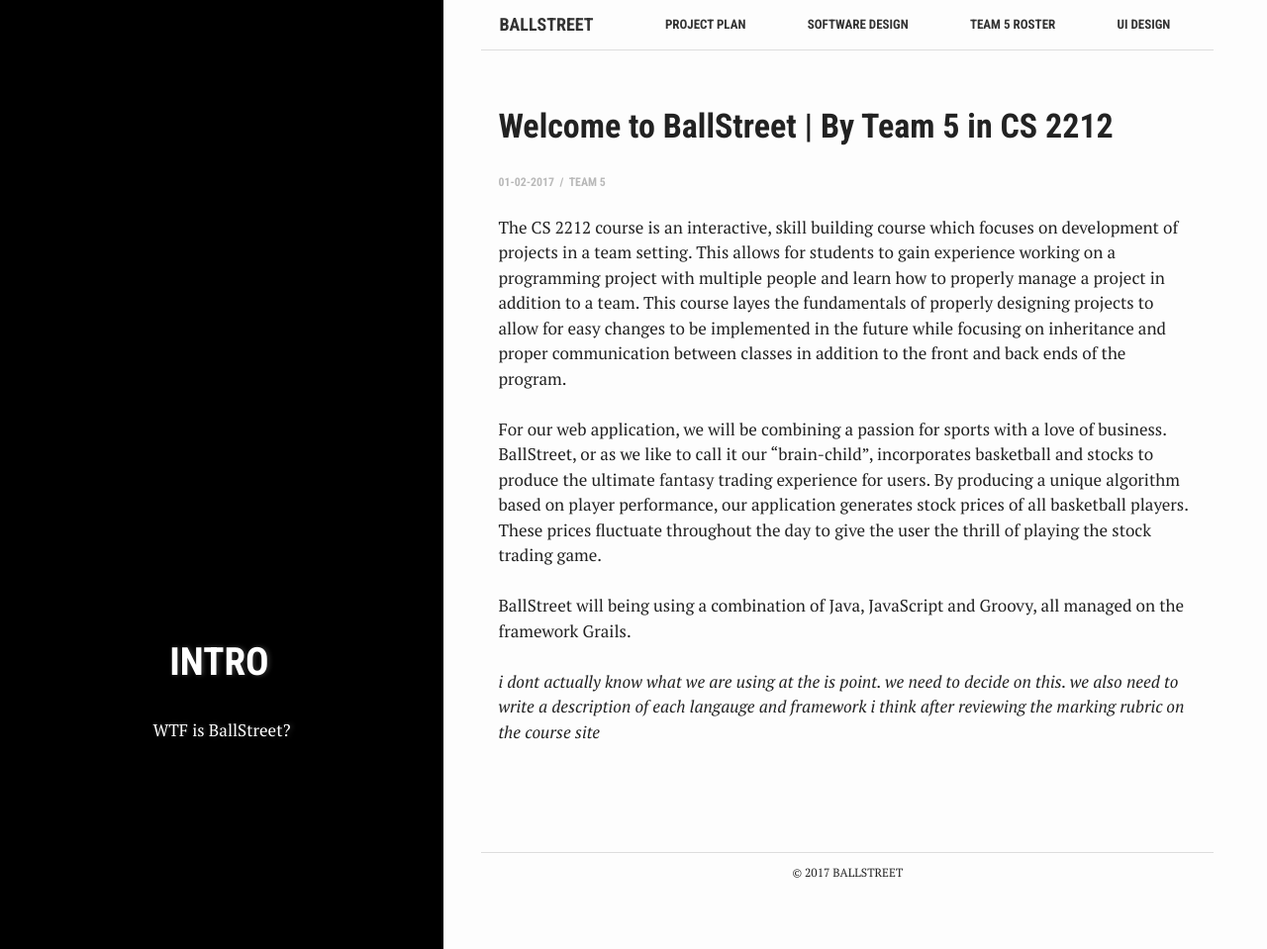
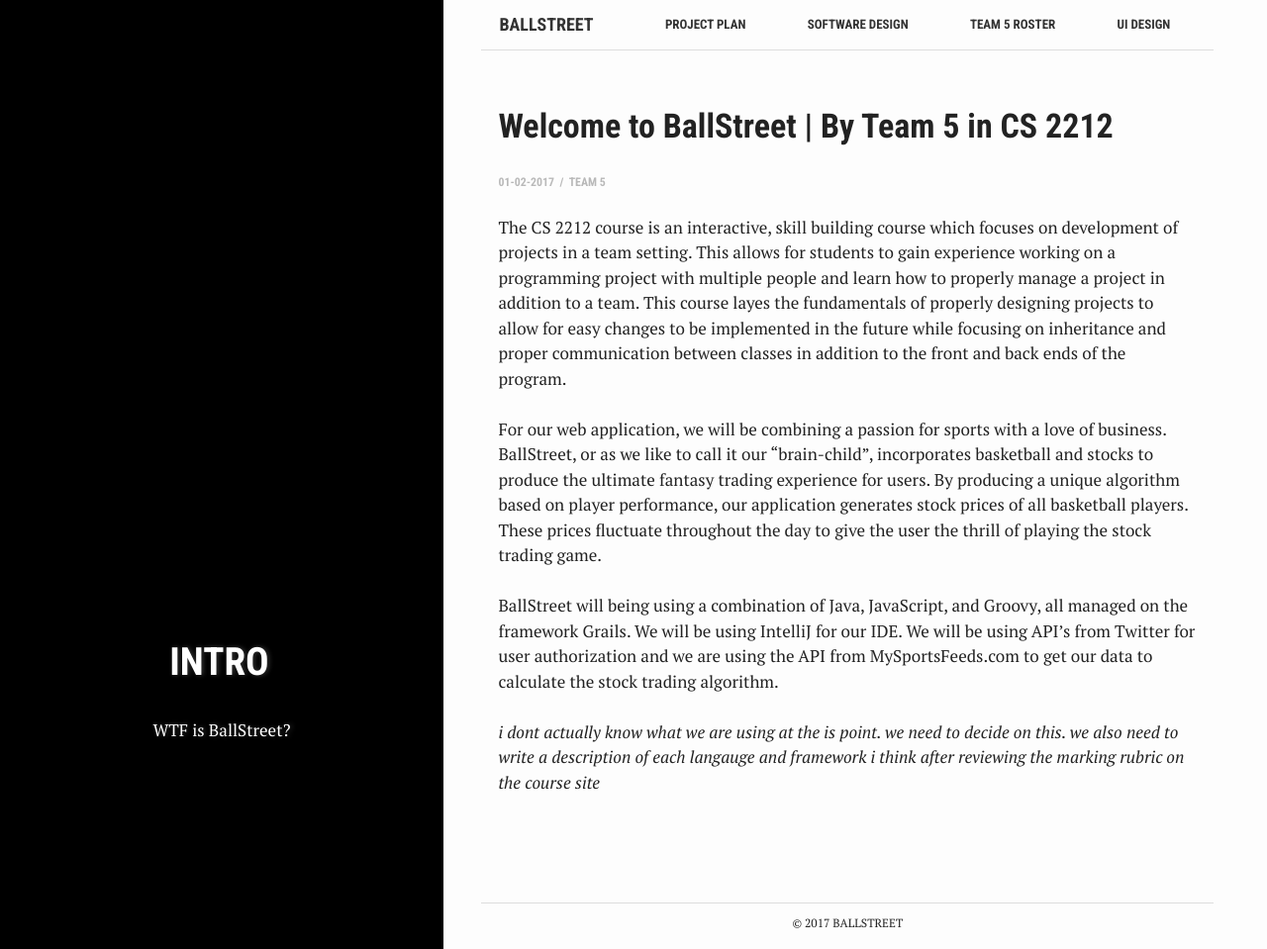
Before and after one commit to ufrauq/Ball-Street, a Jekyll site: the page built from _posts/2017-02-01-Welcome-to-Team-5.md, in a window 1280 px wide and 959 px high. Shown: the whole window at 99% size. Built offline with Jekyll 4.4.1, drawn with Linux system fonts in a browser that asks for light colours.

Commit message:
Update 2017-02-01-Welcome-to-Team-5.md

```diff
--- a/_posts/2017-02-01-Welcome-to-Team-5.md
+++ b/_posts/2017-02-01-Welcome-to-Team-5.md
@@ -13,6 +13,6 @@ The CS 2212 course is an interactive, skill building course which focuses on dev
 <br><br>
 For our web application, we will be combining a passion for sports with a love of business. BallStreet, or as we like to call it our “brain-child”, incorporates basketball and stocks to produce the ultimate fantasy trading experience for users. By producing a unique algorithm based on player performance, our application generates stock prices of all basketball players. These prices fluctuate throughout the day to give the user the thrill of playing the stock trading game.
 <br><br>
-BallStreet will being using a combination of Java, JavaScript and Groovy, all managed on the framework Grails.
+BallStreet will being using a combination of Java, JavaScript, and Groovy, all managed on the framework Grails. We will be using IntelliJ for our IDE. We will be using API's from Twitter for user authorization and we are using the API from MySportsFeeds.com to get our data to calculate the stock trading algorithm.
 <br><br>
 *i dont actually know what we are using at the is point. we need to decide on this. we also need to write a description of each langauge and framework i think after reviewing the marking rubric on the course site*
```
